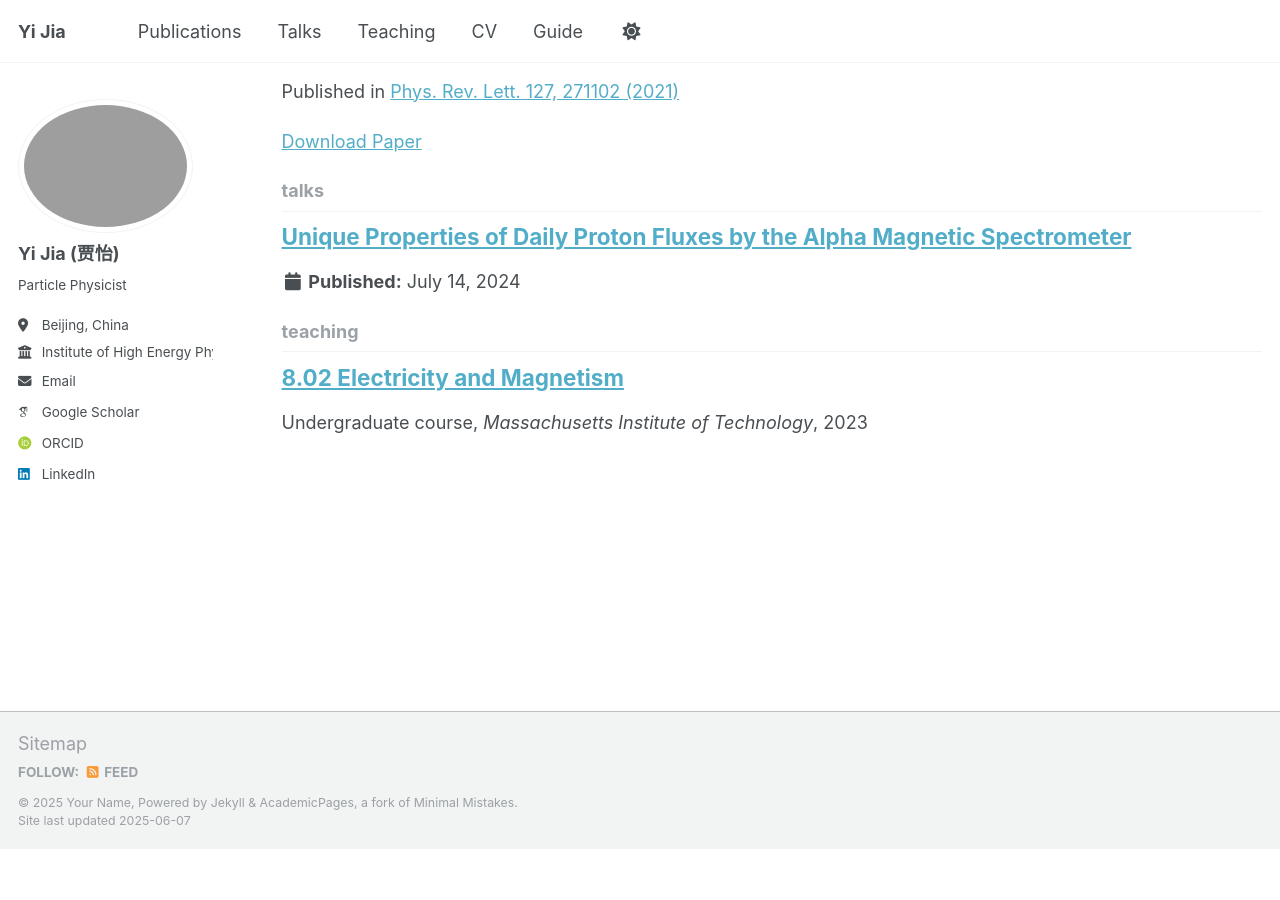
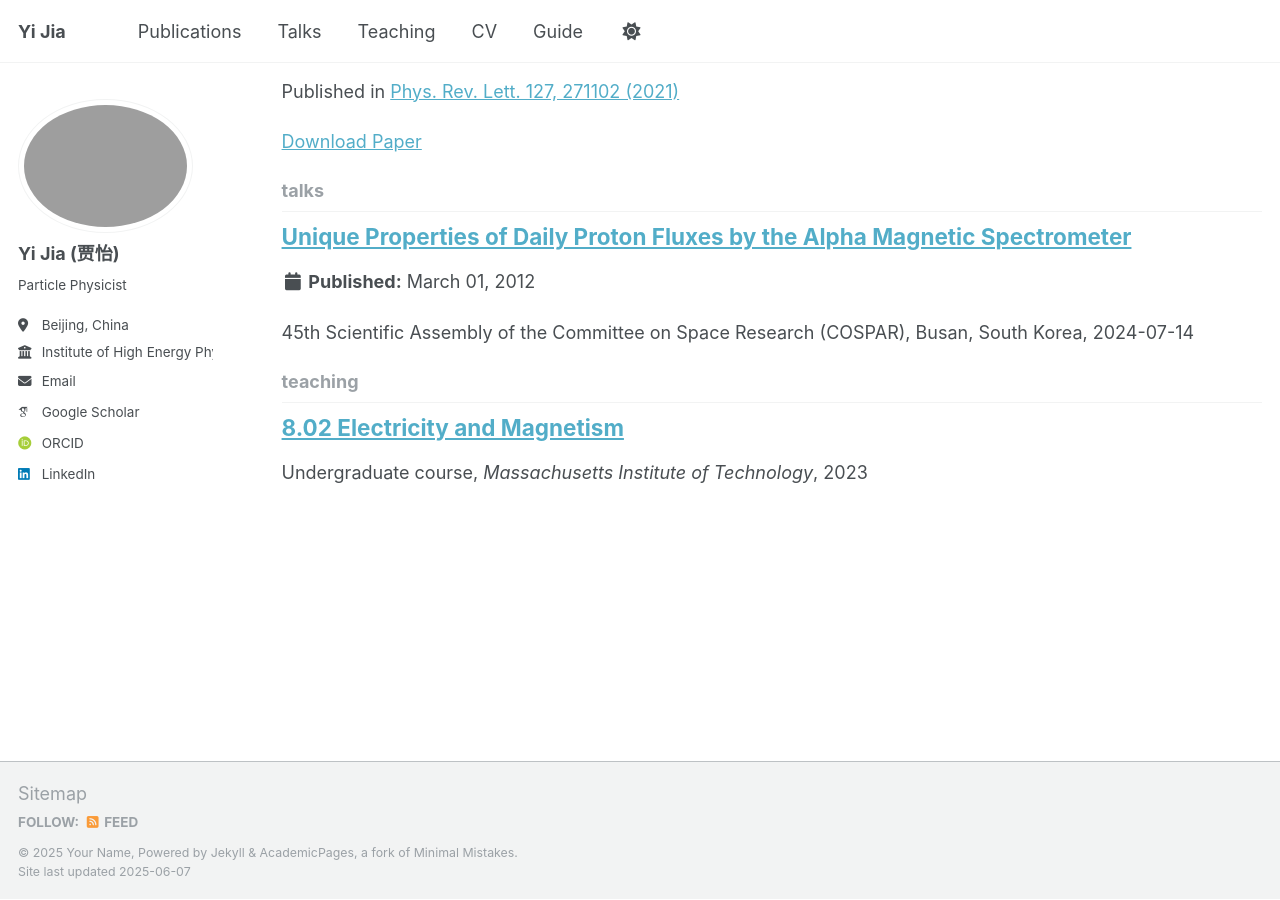
Before and after one commit to yijia-hep/yijia-hep, a Jekyll site: the page built from _pages/collection-archive.html, in a window 1280 px wide and 900 px high, scrolled down 1650 px. Built offline with Jekyll 4.4.1, drawn with Linux system fonts in a browser that asks for light colours; some web fonts are replaced; before the commit the page ends 2499 px from its top, so only the background shows below that.

Commit message:
no messega

```diff
--- a/_talks/2012-03-01-talk-1.md
+++ b/_talks/2012-03-01-talk-1.md
@@ -2,9 +2,9 @@
 title: "Unique Properties of Daily Proton Fluxes by the Alpha Magnetic Spectrometer"
 collection: talks
 type: "Talk"
-#permalink: /talks/
+permalink: /talks/
 venue: "45th Scientific Assembly of the Committee on Space Research (COSPAR)"
-date: 2024-07-14
+#date: 2024-07-14
 location: "Busan, South Korea"
-link: null
 ---
+45th Scientific Assembly of the Committee on Space Research (COSPAR), Busan, South Korea, 2024-07-14
```
